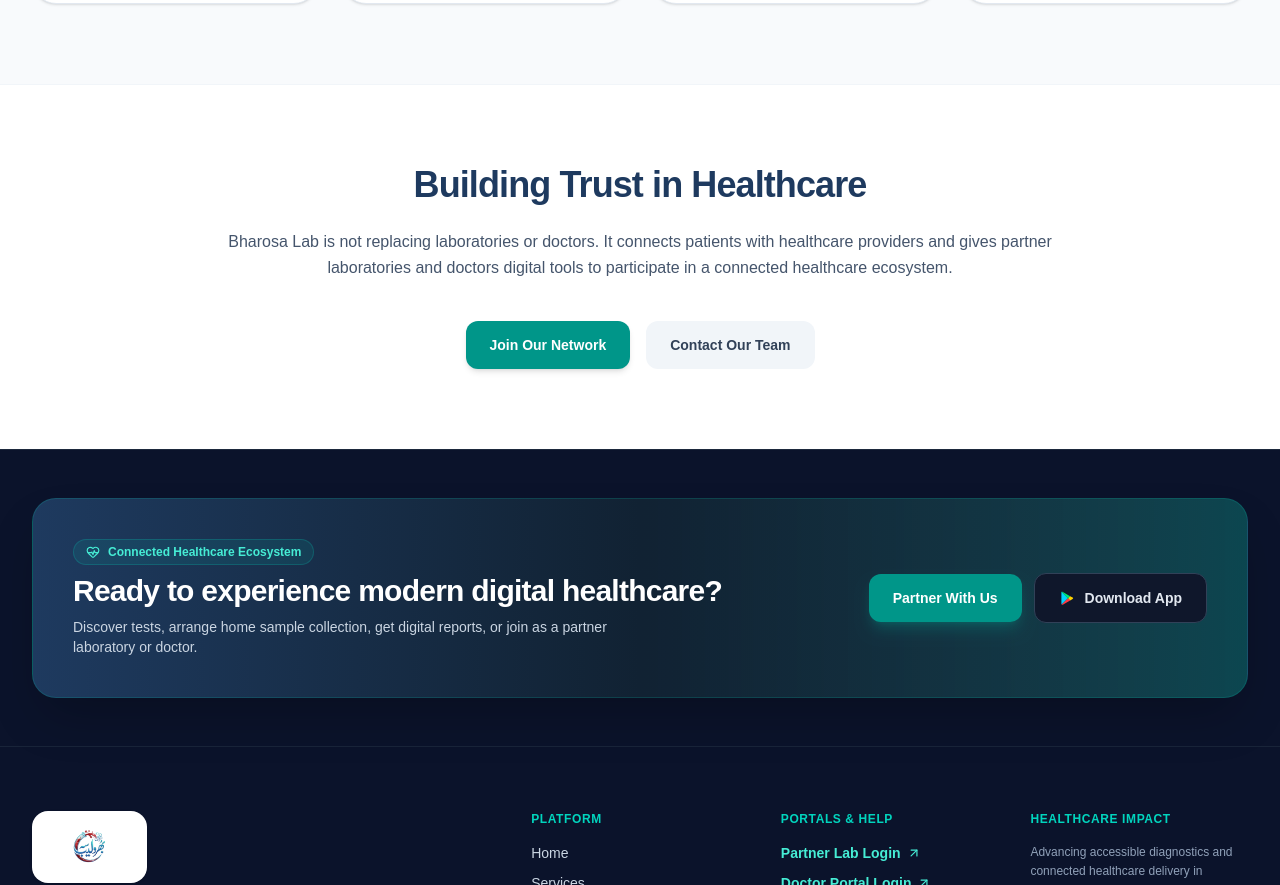
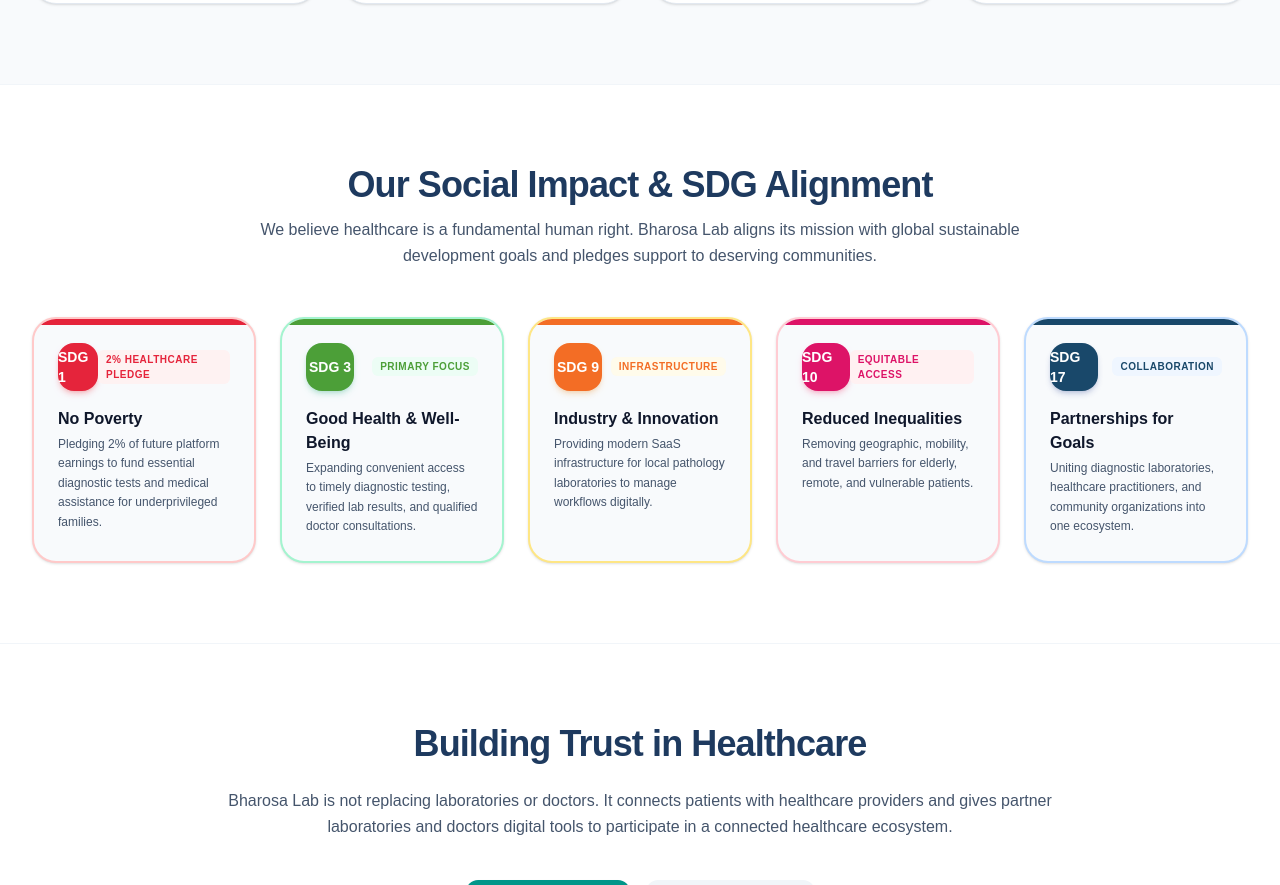
Before and after one commit to Hamza-code88/bharosa-lab, a Next.js app: page /about in a window 1280 px wide. Shown: the part 1318-2203 px from the top of the page. Built offline with nearby package versions, Linux system fonts and the light colour scheme; no server answers.

Commit message:
added SDG new rule

```diff
--- a/app/about/page.tsx
+++ b/app/about/page.tsx
@@ -130,6 +130,121 @@
           </div>
         </section>
 
+        {/* Sustainable Development Goals (SDG) Alignment */}
+        <section className="py-20 bg-white border-b border-slate-100">
+          <div className="max-w-7xl mx-auto px-4 sm:px-6 lg:px-8 space-y-12">
+
+            <div className="text-center max-w-3xl mx-auto space-y-3">
+              <h2 className="text-3xl sm:text-4xl font-extrabold text-[#1E3A5F] tracking-tight">
+                Our Social Impact & SDG Alignment
+              </h2>
+              <p className="text-slate-600 text-base leading-relaxed">
+                We believe healthcare is a fundamental human right. Bharosa Lab aligns its mission with global sustainable development goals and pledges support to deserving communities.
+              </p>
+            </div>
+
+            <div className="grid grid-cols-1 sm:grid-cols-2 lg:grid-cols-3 xl:grid-cols-5 gap-6">
+
+              {/* SDG 1 */}
+              <div className="bg-[#F8FAFC] rounded-3xl p-6 border-2 border-red-200 shadow-sm hover:shadow-md transition-all space-y-4 relative overflow-hidden group">
+                <div className="h-1.5 bg-[#E5243B] absolute top-0 left-0 right-0" />
+                <div className="flex items-center justify-between">
+                  <div className="w-12 h-12 rounded-2xl bg-[#E5243B] text-white font-black text-sm flex items-center justify-center shadow-md shadow-red-600/20">
+                    SDG 1
+                  </div>
+                  <span className="text-[10px] font-bold text-[#E5243B] uppercase tracking-wider bg-red-50 px-2 py-0.5 rounded-md">
+                    2% Healthcare Pledge
+                  </span>
+                </div>
+                <div>
+                  <h3 className="text-base font-bold text-slate-900">No Poverty</h3>
+                  <p className="text-xs text-slate-600 mt-1 leading-relaxed">
+                    Pledging 2% of future platform earnings to fund essential diagnostic tests and medical assistance for underprivileged families.
+                  </p>
+                </div>
+              </div>
+
+              {/* SDG 3 */}
+              <div className="bg-[#F8FAFC] rounded-3xl p-6 border-2 border-emerald-200 shadow-sm hover:shadow-md transition-all space-y-4 relative overflow-hidden group">
+                <div className="h-1.5 bg-[#4C9F38] absolute top-0 left-0 right-0" />
+                <div className="flex items-center justify-between">
+                  <div className="w-12 h-12 rounded-2xl bg-[#4C9F38] text-white font-black text-sm flex items-center justify-center shadow-md shadow-emerald-600/20">
+                    SDG 3
+                  </div>
+                  <span className="text-[10px] font-bold text-[#4C9F38] uppercase tracking-wider bg-emerald-50 px-2 py-0.5 rounded-md">
+                    Primary Focus
+                  </span>
+                </div>
+                <div>
+                  <h3 className="text-base font-bold text-slate-900">Good Health & Well-Being</h3>
+                  <p className="text-xs text-slate-600 mt-1 leading-relaxed">
+                    Expanding convenient access to timely diagnostic testing, verified lab results, and qualified doctor consultations.
+                  </p>
+                </div>
+              </div>
+
+              {/* SDG 9 */}
+              <div className="bg-[#F8FAFC] rounded-3xl p-6 border-2 border-amber-200 shadow-sm hover:shadow-md transition-all space-y-4 relative overflow-hidden group">
+                <div className="h-1.5 bg-[#F36D25] absolute top-0 left-0 right-0" />
+                <div className="flex items-center justify-between">
+                  <div className="w-12 h-12 rounded-2xl bg-[#F36D25] text-white font-black text-sm flex items-center justify-center shadow-md shadow-amber-600/20">
+                    SDG 9
+                  </div>
+                  <span className="text-[10px] font-bold text-[#F36D25] uppercase tracking-wider bg-amber-50 px-2 py-0.5 rounded-md">
+                    Infrastructure
+                  </span>
+                </div>
+                <div>
+                  <h3 className="text-base font-bold text-slate-900">Industry & Innovation</h3>
+                  <p className="text-xs text-slate-600 mt-1 leading-relaxed">
+                    Providing modern SaaS infrastructure for local pathology laboratories to manage workflows digitally.
+                  </p>
+                </div>
+              </div>
+
+              {/* SDG 10 */}
+              <div className="bg-[#F8FAFC] rounded-3xl p-6 border-2 border-rose-200 shadow-sm hover:shadow-md transition-all space-y-4 relative overflow-hidden group">
+                <div className="h-1.5 bg-[#DD1367] absolute top-0 left-0 right-0" />
+                <div className="flex items-center justify-between">
+                  <div className="w-12 h-12 rounded-2xl bg-[#DD1367] text-white font-black text-sm flex items-center justify-center shadow-md shadow-rose-600/20">
+                    SDG 10
+                  </div>
+                  <span className="text-[10px] font-bold text-[#DD1367] uppercase tracking-wider bg-rose-50 px-2 py-0.5 rounded-md">
+                    Equitable Access
+                  </span>
+                </div>
+                <div>
+                  <h3 className="text-base font-bold text-slate-900">Reduced Inequalities</h3>
+                  <p className="text-xs text-slate-600 mt-1 leading-relaxed">
+                    Removing geographic, mobility, and travel barriers for elderly, remote, and vulnerable patients.
+                  </p>
+                </div>
+              </div>
+
+              {/* SDG 17 */}
+              <div className="bg-[#F8FAFC] rounded-3xl p-6 border-2 border-blue-200 shadow-sm hover:shadow-md transition-all space-y-4 relative overflow-hidden group">
+                <div className="h-1.5 bg-[#19486A] absolute top-0 left-0 right-0" />
+                <div className="flex items-center justify-between">
+                  <div className="w-12 h-12 rounded-2xl bg-[#19486A] text-white font-black text-sm flex items-center justify-center shadow-md shadow-blue-900/20">
+                    SDG 17
+                  </div>
+                  <span className="text-[10px] font-bold text-[#19486A] uppercase tracking-wider bg-blue-50 px-2 py-0.5 rounded-md">
+                    Collaboration
+                  </span>
+                </div>
+                <div>
+                  <h3 className="text-base font-bold text-slate-900">Partnerships for Goals</h3>
+                  <p className="text-xs text-slate-600 mt-1 leading-relaxed">
+                    Uniting diagnostic laboratories, healthcare practitioners, and community organizations into one ecosystem.
+                  </p>
+                </div>
+              </div>
+
+            </div>
+
+          </div>
+        </section>
+
         {/* Global Impact Summary */}
         <section className="py-20 bg-white">
           <div className="max-w-4xl mx-auto px-4 sm:px-6 lg:px-8 text-center space-y-6">
--- a/app/page.tsx
+++ b/app/page.tsx
@@ -500,7 +500,26 @@
             </div>
 
             {/* SDG Cards */}
-            <div className="grid grid-cols-1 md:grid-cols-2 lg:grid-cols-4 gap-6">
+            <div className="grid grid-cols-1 sm:grid-cols-2 lg:grid-cols-3 xl:grid-cols-5 gap-6">
+
+              {/* SDG 1 */}
+              <div className="bg-white rounded-3xl p-6 border-2 border-red-200 shadow-sm hover:shadow-md transition-all space-y-4 relative overflow-hidden group">
+                <div className="h-1.5 bg-[#E5243B] absolute top-0 left-0 right-0" />
+                <div className="flex items-center justify-between">
+                  <div className="w-12 h-12 rounded-2xl bg-[#E5243B] text-white font-black text-sm flex items-center justify-center shadow-md shadow-red-600/20">
+                    SDG 1
+                  </div>
+                  <span className="text-[10px] font-bold text-[#E5243B] uppercase tracking-wider bg-red-50 px-2 py-0.5 rounded-md">
+                    2% Healthcare Pledge
+                  </span>
+                </div>
+                <div>
+                  <h3 className="text-base font-bold text-slate-900">No Poverty</h3>
+                  <p className="text-xs text-slate-600 mt-1 leading-relaxed">
+                    Pledging 2% of future platform earnings to sponsor essential diagnostic tests and consultations for underprivileged families.
+                  </p>
+                </div>
+              </div>
 
               {/* SDG 3 */}
               <div className="bg-white rounded-3xl p-6 border-2 border-emerald-200 shadow-sm hover:shadow-md transition-all space-y-4 relative overflow-hidden group">
--- a/memory-bank/activeContext.md
+++ b/memory-bank/activeContext.md
@@ -30,9 +30,14 @@
 - Restrained color palette strictly to **Navy Blue (`#1E3A5F`, `#0B132B`)** and **SDG Emerald / Green / Teal (`#4C9F38`, `teal-600`, `emerald-600`)**.
 - Eliminated extraneous pink, purple, and random multi-color gradients while preserving authentic UN SDG colors for SDG 3 (Green), SDG 9 (Orange), SDG 10 (Rose/Magenta), and SDG 17 (Navy).
 
-### 6. Super Admin Dynamic Terms & Conditions & System Settings
-- **Terms & Conditions Control**: Added dynamic `terms_and_conditions` textarea field in Super Admin Settings (`app/super-admin/settings/page.tsx`) saved directly into Supabase `app_settings` (id = 1), powering mandatory user acceptance in the mobile app.
-- **Push Notification Backend (`app/api/push/route.ts` & `lib/sendNotification.ts`)**: Integrated Expo Push Notification proxy (`https://exp.host/--/api/v2/push/send`) triggering high-priority status change alerts to patients whenever a lab accepts, processes, or completes an order.
+### 7. Social Impact & UN SDG Alignment (Including SDG 1 Pledge)
+- **SDG 1 (No Poverty - 2% Healthcare Pledge)**: Integrated UN SDG 1 into the official impact alignment on both Homepage (`app/page.tsx`) and About Page (`app/about/page.tsx`), officially documenting Bharosa Lab's pledge to allocate **2% of future platform revenue** towards sponsoring essential diagnostic tests and medical assistance for underprivileged families.
+- **5-Pillar UN SDG Framework**:
+  1. *SDG 1 (No Poverty - 2% Pledge)*
+  2. *SDG 3 (Good Health & Well-Being - Primary Mission)*
+  3. *SDG 9 (Industry, Innovation & Infrastructure - Pathology SaaS)*
+  4. *SDG 10 (Reduced Inequalities - Home Phlebotomy Access)*
+  5. *SDG 17 (Partnerships for the Goals - Lab & Doctor Network)*
 
 ## Next Steps
 - Stand ready for the user's next set of features or enhancements.
--- a/memory-bank/progress.md
+++ b/memory-bank/progress.md
@@ -23,6 +23,7 @@
 - [x] Brand Logo asset optimization (677x369 landscape rendering with tagline underneath).
 - [x] Removed all AI-looking pill badges and generic subtitles across all pages.
 - [x] Strict Navy Blue (`#1E3A5F`) + SDG Emerald / Teal theme enforcement.
+- [x] UN SDG 1 (No Poverty - 2% Healthcare Pledge) officially integrated across Homepage and About page.
 - [x] Next.js 16 Turbopack build verified (30/30 static and dynamic routes compiled).
 
 ## Remaining Known Roadmap Items
```
